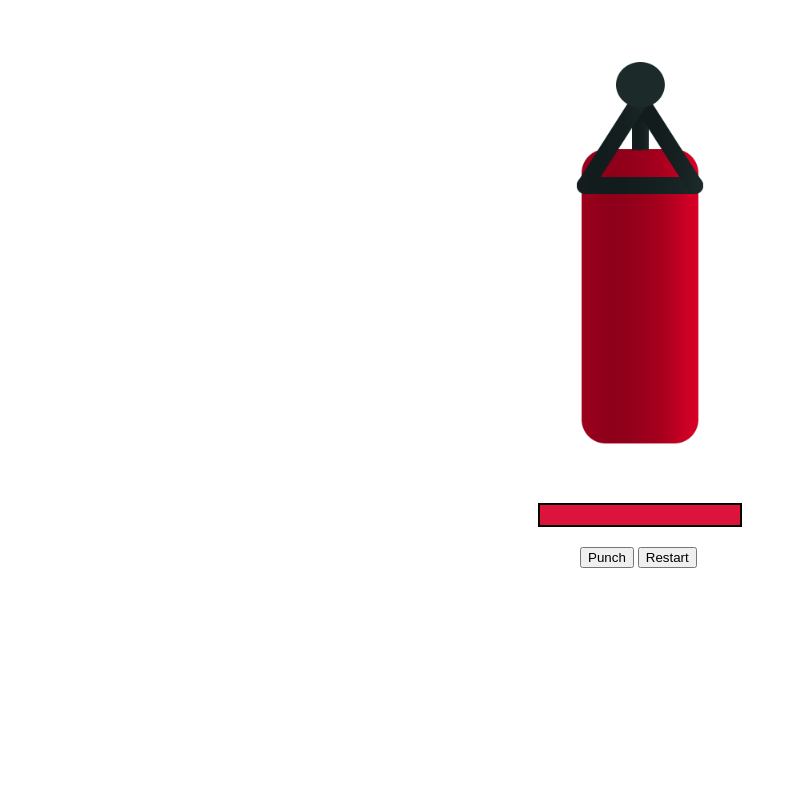
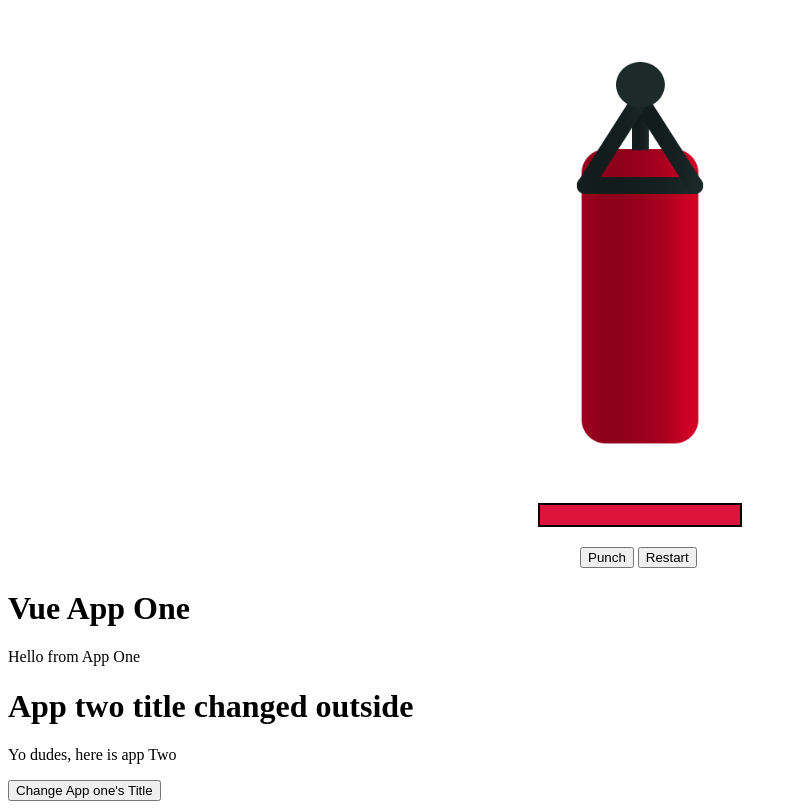
Before and after one commit to rblcb/vuejs-playlist, a plain HTML site: page index.html in a window 1280 px wide. Shown: the part 1728-2537 px from the top of the page, without its empty margins (0-797 px from the left). Before the commit the page ends 2304 px from the top, so only its background shows below. Drawn offline with nearby package versions, Linux system fonts and the light colour scheme.

Commit message:
Multiple instance

```diff
--- a/app.js
+++ b/app.js
@@ -1,6 +1,7 @@
-new Vue({
-  el:'#vue-app',
+var one = new Vue({
+  el:'#vue-app-one',
   data: {
+    title: 'Vue App One',
     name: 'Ding',
     job: 'Dev',
     website:'https://tshulgin.wixsite.com/dingying',
@@ -77,6 +78,10 @@ new Vue({
   },
 
   computed: {
+
+    hello: function() {
+      return 'Hello from App One';
+    },
     addToA: function() {
       console.log('addToA');
       return this.age + this.a;
@@ -94,3 +99,22 @@ new Vue({
     }
   }
 });
+
+var two = new Vue({
+  el:'#vue-app-two',
+  data: {
+    title: 'Vue App two'
+  },
+  methods: {
+    changeAppOneTitle: function() {
+      one.title = 'App one title changed';
+    }
+  },
+  computed: {
+    hello: function() {
+      return 'Yo dudes, here is app Two';
+    }
+  }
+});
+
+two.title = 'App two title changed outside';
--- a/index.html
+++ b/index.html
@@ -7,7 +7,7 @@
     <script src="https://unpkg.com/vue"></script>
   </head>
   <body>
-    <div id="vue-app">
+    <div id="vue-app-one">
 
        <!-- Data & methods -->
       <h1>{{greet('night')}}</h1>
@@ -116,6 +116,14 @@
         <button v-on:click="restart">Restart</button>
       </div>
 
+      <h1>{{title}}</h1>
+      <p>{{ hello }}</p>
+    </div>
+
+    <div id="vue-app-two">
+      <h1>{{title}}</h1>
+      <p>{{ hello }}</p>
+      <button v-on:click="changeAppOneTitle">Change App one's Title</button>
     </div>
 
     <script src="app.js"></script>
```
